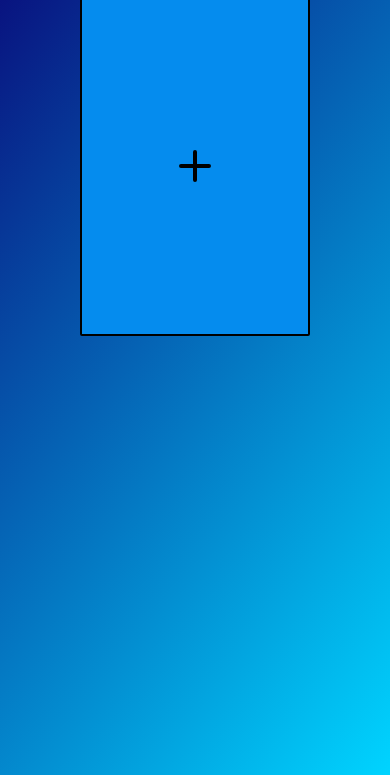
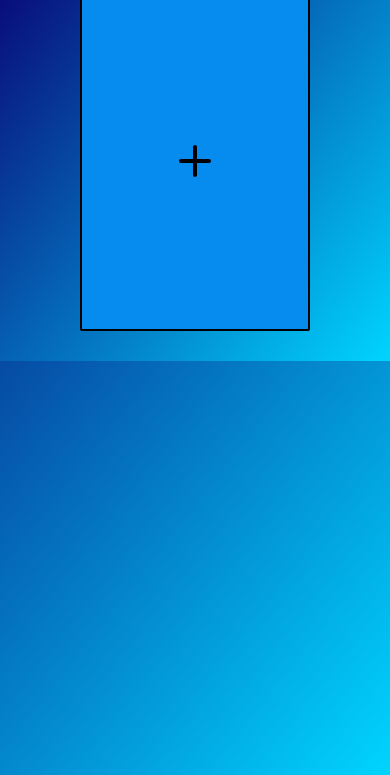
Before and after one commit to The-Matrix-Team/Notepad-Team-A, a plain HTML site: page index.html in a window 390 px wide. Shown: the part 69-844 px from the top of the page. Drawn offline with Linux system fonts and the light colour scheme.

Commit message:
mobile view responsiveness done

```diff
--- a/assets/css/style.css
+++ b/assets/css/style.css
@@ -145,12 +145,14 @@ button{
         height: 300px;
        justify-content: center;
        height: auto;
+       background: rgb(9,9,121);
+       background: linear-gradient(128deg, rgba(9,9,121,1) 0%, rgba(0,212,255,1) 100%);
     }
     .note-div{
         border: 2px solid black;
         height: 340px;
         width: 230px;
-        margin: 15px;
+        margin: 10px;
         text-align: center;
         transition: .5s ease;
     }
```
